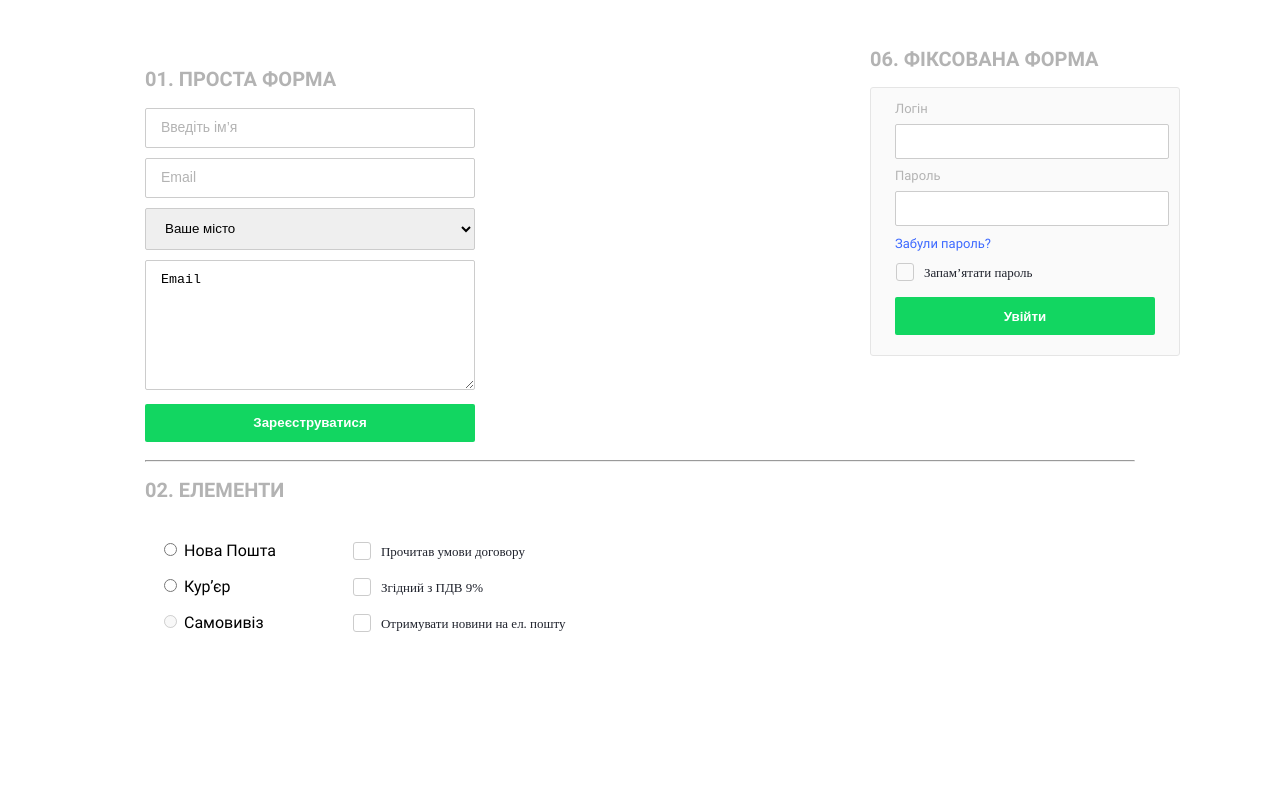
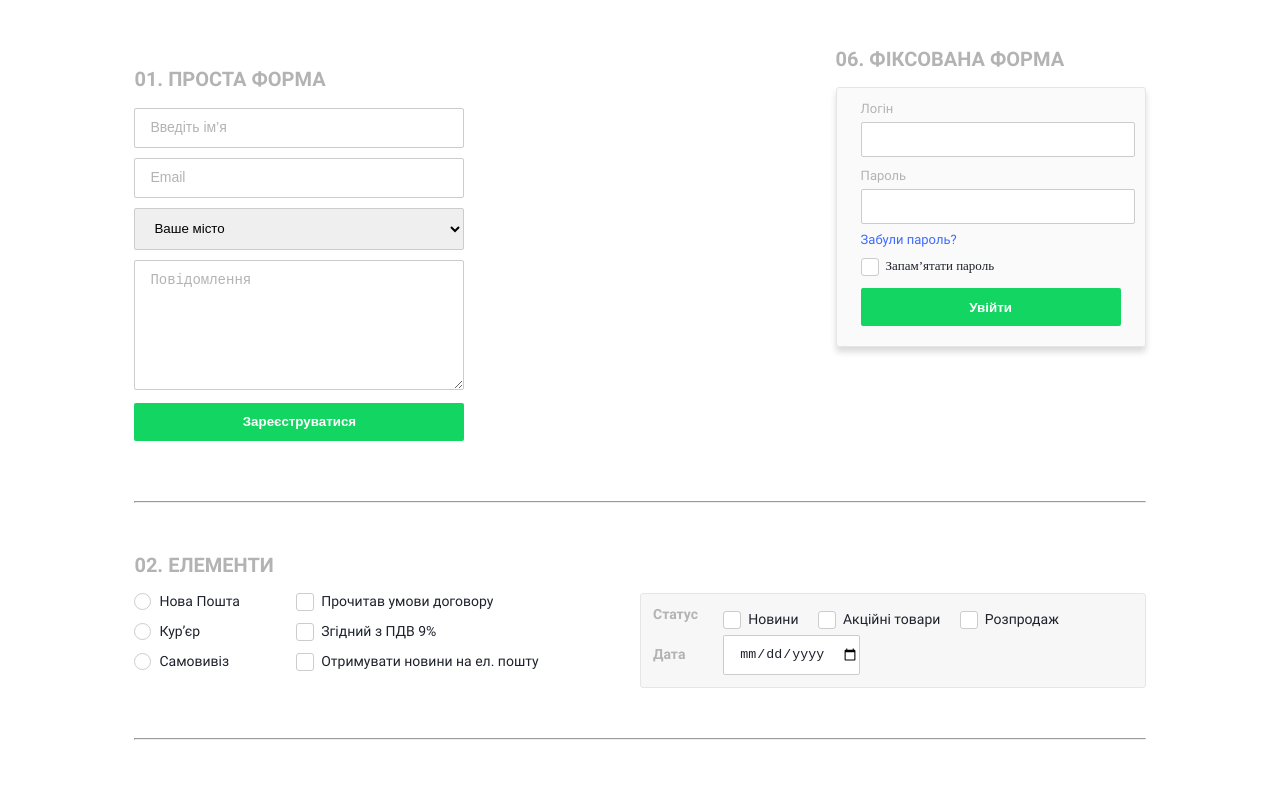
Before and after one commit to SashaCN/Web-forms, a plain HTML site: page index.html in a window 1280 px wide. Shown: the part 145-932 px from the top of the page. Before the commit the page ends 886 px from the top, so only its background shows below. Drawn offline with Linux system fonts and the light colour scheme.

Commit message:
SpecialForVladislav

```diff
--- a/css/style.css
+++ b/css/style.css
@@ -37,28 +37,28 @@
     url('../fonts/Roboto-Regular.woff') format('woff'),
     url('../fonts/Roboto-Regular.ttf') format('truetype');
 }
-
-
-body
-{
+html{
+    font-size: 14px;
+}
+body{
     padding: 75px 0;
     font-family: 'Roboto';
 }
-.clear:after
-{
+hr{
+    margin: 50px 0;
+}
+.clear:after{
     display: block;
     clear: both;
     content: '';
 }
-.in-column::-webkit-input-placeholder
-{
+.in-column::-webkit-input-placeholder{
     font-size: 14px;
     font-weight: 400;
     color: #b3b3b3;
 }
 .in-column,
-.fixed-button
-{
+.fixed-button{
     padding: 11.5px 15px;
     border: 1px solid #ccc;
     border-radius: 2px;
@@ -69,13 +69,11 @@ body
 .in-column{
         margin-bottom: 10px;
 }
-.wrapper
-{
-    width: 990px;
+.wrapper{
+    width: 80%;
     margin: 0 auto;
 }
-h1
-{
+h1{
     font-family: 'Roboto Slab';
     font-size: 30px;
     font-weight: 700;
@@ -106,8 +104,8 @@ input:focus
     border: 1px solid #3d69ff;
     box-shadow: 0 0 5px rgba(61, 105, 255, .55);
 }
-.easy-form textarea
-{
+.easy-form textarea{
+    font-weight: 400;
     height: 130px;
 }
 .button-registr,
@@ -120,10 +118,11 @@ input:focus
 }
 .static
 {
+    /* display: none;   */
     position: fixed;
     z-index: 10;
     top: 175px;
-    right: 100px;
+    right: 10.5%;
     width: 310px;
     max-height: 270px;
     height: 100%;
@@ -135,6 +134,7 @@ input:focus
     border: 1px solid #e5e5e5;
     border-radius: 3px;
     background-color: #fafafa;
+    box-shadow: 0px 5px 6px rgba(0,0,0,0.15);
 }
 .login-line
 {
@@ -159,28 +159,76 @@ input:focus
     color: #b3b3b3;
 }
 .i-login,
-.i-password
-{
+.i-password{
     padding: 9px 47.5px;
     border: 1px solid #ccc;
     border-radius: 2px;
 }
-.elements-container form
-{
+.elements-left p:first-child{
+    margin-top: 0;
+}
+.elements-left{
+    float: left;
+    border: none;
+    padding: 0;
+    margin: 0;
     width: 50%;
 }
 .delivery,
-.function
-{
+.function{
+    float: left;
     border: none;
+    padding: 0;
+    margin: 0;
+}
+.delivery{
+    width: 32%;
+}
+.function{
+    width: 68%;
+}
+.elements-right{
     float: left;
+    background-color: #f7f7f7;
+    border: 1px solid #e5e5e5;
+    border-radius: 3px;
+    width: 50%;
 }
-.delivery
-{
-    width: 165px;
+.elements-right th{
+    color: #b3b3b3;
+    font-weight: 700;
+    text-align: left;
 }
-.static a
-{
+.elements-right th{
+    padding:10px;
+}
+.second-line th{
+    padding-bottom: 20px;
+}
+.first-line td{
+    padding-top: 10px;
+}
+.second-line td{
+    padding-bottom: 10px;
+}
+.elements-right td,
+.elements-right input{
+    font-weight: 400;
+    box-sizing: border-box;
+    color: #1f222c;
+}
+.elements-right label{
+    padding-right: 16px;
+}
+.elements-right p{
+    margin: 0;
+}
+.date{
+    padding: 10px 0 10px 15px;
+    border: 1px solid #ccc;
+    border-radius: 2px;
+}
+.static a{
     display: inline-block;
     font-size: 13px;
     font-weight: 400;
@@ -194,43 +242,69 @@ input:focus
 .save-password{
     margin-top: 0;
 }
-.style-checkbox{
-    font-family: 'Roboto Slab';
-    font-size: 13px;
+.style-checkbox,
+.style-radio{
     visibility: hidden;
+    position: absolute;
 }
-.style-checkbox+label{
+.style-checkbox+label,
+.static-checkbox+label,
+.style-radio+label{
+    padding-left: 25px;
+    color: #1f222c;
+}
+.style-checkbox+label,
+.style-radio+label{
     position: relative;
+    font-weight: 400;
+}
+.static-checkbox+label{
     font-family: "Times New Roman";
     font-size: 13px;
-    padding-left: 5px;
-    color: #1f222c;
 }
-
-.style-checkbox+label::before{
+.style-checkbox+label::before,
+.style-radio+label::before{
     content: '';
     position: absolute;
-    bottom: -1px;
-    left: -23px;
+    top: 0;
+    left: 0;
+    border: 1px solid #ccc;
+    background-color: #fff;
+}
+.style-checkbox+label::before{
+    border-radius: 3px;
     width: 16px;
     height: 16px;
-    border: 1px solid #ccc;
-    border-radius: 3px;
 }
-.style-checkbox:checked+label::before{
-    border: 1.5px solid #3d69ff;
+.style-radio+label::before{
+    border-radius: 50%;
+    width: 15px;
+    height: 15px;
+}
+.style-checkbox:checked+label::before,
+.style-radio:checked+label::before{
+    border: 1px solid #3d69ff;
+}
+.style-checkbox:checked+label:after,
+.style-radio:checked+label:after{
+    content: "";
+    position: absolute;
+    left: 5px;
+    top: 5px;
 }
 .style-checkbox:checked+label:after{
-    content: "";
-    position: absolute;
-    left: -17.5px;
-    top: 3px;
     width: 7.5px;
     height: 4px;
-    transition: all 1s ease;
     transform: rotate(-45deg);
     border-bottom: 1px solid #3d69ff;
     border-left: 1px solid #3d69ff;
+}
+.style-radio:checked+label:after{
+    top: 5px;
+    background-color: #3d69ff;
+    width: 7px;
+    height: 7px;
+    border-radius: 50%;
 }
 .fixed-button{
     width: 100%;
--- a/index.html
+++ b/index.html
@@ -23,7 +23,7 @@
           <option value="lv">Львів</option>
           <option value="kv">Київ</option>
         </select>
-        <textarea name="mail" id="email" class="in-column" maxlength="30">Email</textarea>
+        <textarea name="mail" id="mial" class="in-column" maxlength="30" placeholder="Повідомлення"></textarea>
         <label><input type="submit" value="Зареєструватися" name="registr" class="in-column button-registr"></label>
       </form>
     </div>
@@ -31,22 +31,65 @@
     <div class="elements">
       <h2 class="elements-container">02. Елементи</h2>
       <form action="index.php" method="POST" class="clear">
-        <fieldset class="delivery">
-          <p><input type="radio" name="New-post" id="delivery">
-            <label for="Delivery" action="index.php" method="POST">Нова Пошта</label></p>
-          <p><input type="radio" name="Courier" id="delivery">
-            <label for="Delivery" action="index.php" method="POST">Кур’єр</label></p>
-          <p><input type="radio" name="Courier" id="delivery" disabled>
-            <label for="delivery" action="index.php" method="POST">Самовивіз</label></p>
+        <fieldset class="elements-left">
+          <fieldset class="delivery">
+            <p><input type="radio" name="delivery" id="nova-poshta" class="style-radio">
+              <label for="nova-poshta">Нова Пошта</label></p>
+            <p><input type="radio" name="delivery" id="courier" class="style-radio">
+              <label for="courier">Кур’єр</label></p>
+            <p><input type="radio" name="delivery" id="singularly" class="style-radio" disabled>
+              <label for="singularly">Самовивіз</label></p>
+          </fieldset>
+          <fieldset class="function">
+            <p><input type="checkbox" name="readed" id="readed" class="style-checkbox">
+              <label for="readed">Прочитав умови договору</label></p>
+            <p><input type="checkbox" name="agree" id="agree" class="style-checkbox">
+              <label for="agree">Згідний з ПДВ 9%</label></p>
+            <p><input type="checkbox" name="mailing" id="send-news" class="style-checkbox" disabled>
+              <label for="send-news">Отримувати новини на ел. пошту</label></p>
+          </fieldset>
         </fieldset>
-        <fieldset class="function">
-          <p><input type="checkbox" name="readed" id="style-checkbox" class="style-checkbox">
-            <label for="style-checkbox" action="index.php" method="POST">Прочитав умови договору</label></p>
-          <p><input type="checkbox" name="agree" id="style-checkbox" class="style-checkbox">
-            <label for="style-checkbox" action="index.php" method="POST">Згідний з ПДВ 9%</label></p>
-          <p><input type="checkbox" name="mailing" id="style-checkbox" class="style-checkbox" disabled>
-            <label for="style-checkbox" action="index.php" method="POST">Отримувати новини на ел. пошту</label></p>
+        <table class="elements-right">
+          <tr class="first-line">
+            <th>Статус</th>
+            <td>
+              <p><input name="news" type="checkbox" id="news" class="style-checkbox">
+                <label for="news">Новини</label>
+                <input name="sale-products" type="checkbox" id="sale-products" class="style-checkbox">
+                <label for="sale-products">Акційні товари</label>
+                <input name="sale" type="checkbox" id="sale" class="style-checkbox">
+                <label for="sale">Розпродаж</label></p>
+            </td>
+          </tr>
+          <tr class="second-line">
+            <th>Дата</th>
+            <td>
+              <p><input type="date" name="date" id="date" class="date">
+                <label for="date"></label></p>
+            </td>
+          </tr>
+        </table>
+      </form>
+      <hr>
+    </div>
+    <div class="style-elements">
+      <h2>03. стилізовані чекбокси</h2>
+      <form action="index.php" method="post">
+        <fieldset class="gender">
+          <p><input type="radio" name="man" id="man" class="man">
+            <label for="man">Чоловік</label></p>
+          <p><input type="radio" name="woman" id="woman" class="woman">
+            <label for="woman">Жінка</label></p>
         </fieldset>
+        <fieldset class="style-function">
+          <p><input type="checkbox" name="style-news" id="style-news" class="secon-style-checkbox">
+            <label for="style-news">Отримувати новини</label></p>
+          <p><input type="checkbox" name="buy-sausage" id="buy-sausage" class="secon-style-checkbox">
+            <label for="">Купити додому ковбаси</label></p>
+          <p><input type="checkbox" name="turn-on-light" id="turn-on-light" class="secon-style-checkbox">
+            <label for="turn-on-light">Включити світло</label></p>
+        </fieldset>
+        <hr>
       </form>
     </div>
     <div class="static">
@@ -66,9 +109,9 @@
         </p>
         <a href="#">Забули пароль?</a>
         <p class="save-password">
-          <input type="checkbox" class="style-checkbox" id="style-checkbox">
-          <label for="style-checkbox">Запам’ятати пароль</label>
-        </p c>
+          <input type="checkbox" class="style-checkbox static-checkbox" id="save-password">
+          <label for="save-password">Запам’ятати пароль</label>
+        </p>
         <p>
           <label><input type="submit" value="Увійти" class="fixed-button"></label>
         </p>
```
